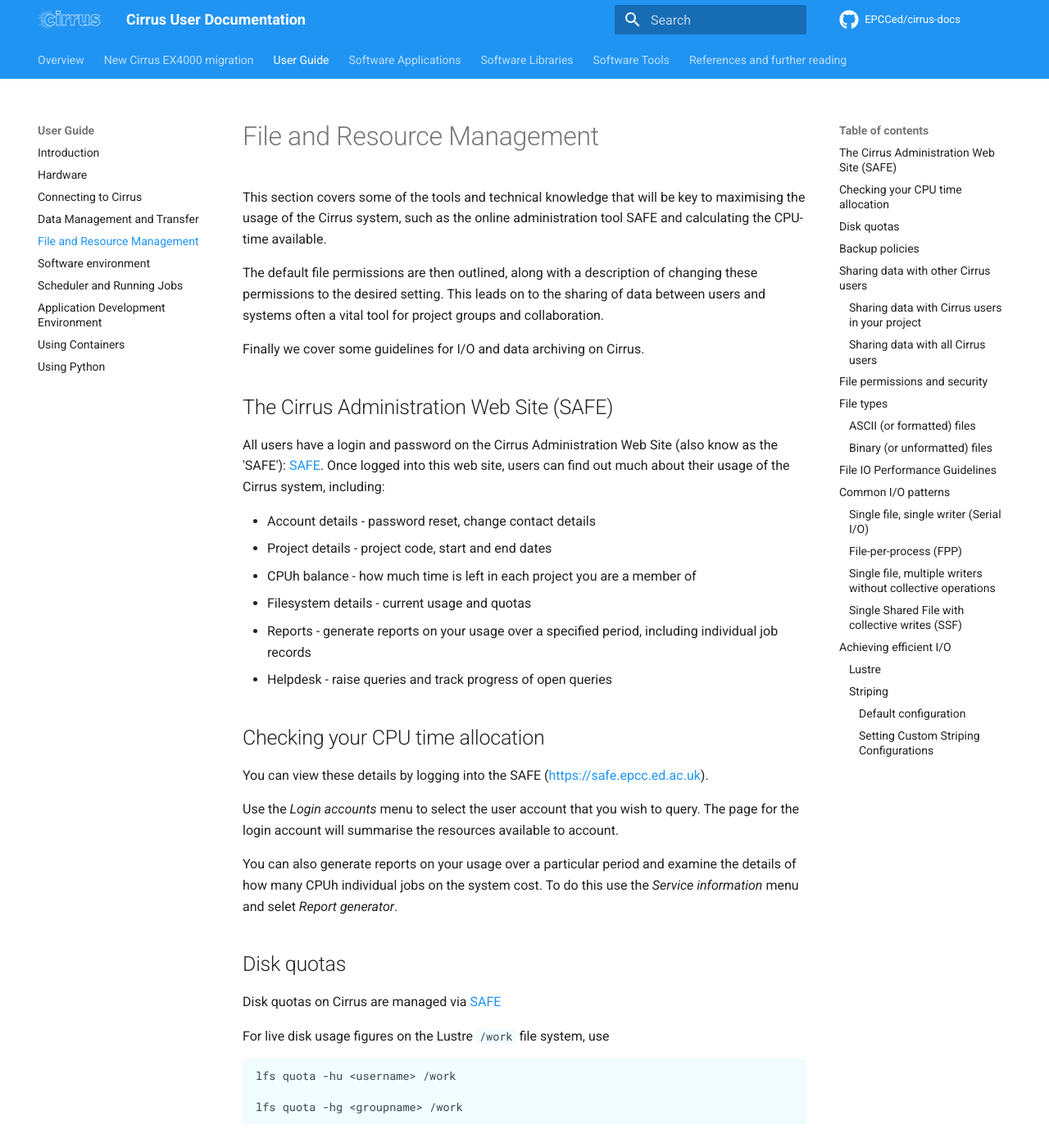
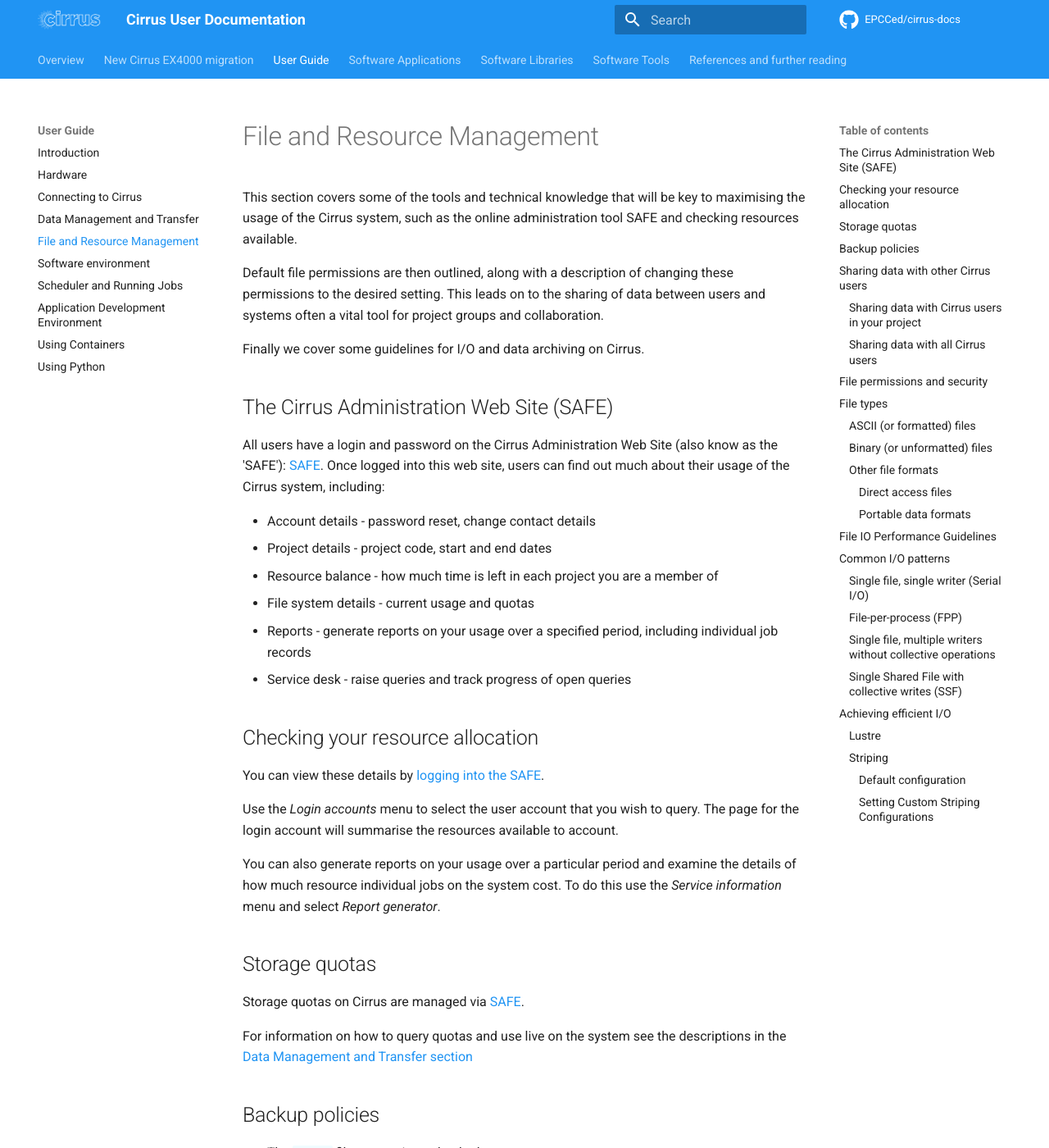
Before and after one commit to EPCCed/cirrus-docs, an MkDocs documentation site: the page built from docs/user-guide/resource_management.md, in a window 1280 px wide and 1400 px high. Shown: the whole window at 82% size. Built offline with MkDocs 1.6.1 and Material for MkDocs 9.7.7, drawn with Linux system fonts in a browser that asks for light colours; comment, search, counter and statistics services are not loaded; some of the changed text lies outside the part shown.

Commit message:
Updates resource section

```diff
--- a/docs/user-guide/resource_management.md
+++ b/docs/user-guide/resource_management.md
@@ -2,9 +2,9 @@
 
 This section covers some of the tools and technical knowledge that will
 be key to maximising the usage of the Cirrus system, such as the online
-administration tool SAFE and calculating the CPU-time available.
+administration tool SAFE and checking resources available.
 
-The default file permissions are then outlined, along with a description
+Default file permissions are then outlined, along with a description
 of changing these permissions to the desired setting. This leads on to
 the sharing of data between users and systems often a vital tool for
 project groups and collaboration.
@@ -20,44 +20,37 @@
 
 - Account details - password reset, change contact details
 - Project details - project code, start and end dates
-- CPUh balance - how much time is left in each project you are a member
+- Resource balance - how much time is left in each project you are a member
   of
-- Filesystem details - current usage and quotas
+- File system details - current usage and quotas
 - Reports - generate reports on your usage over a specified period,
   including individual job records
-- Helpdesk - raise queries and track progress of open queries
+- Service desk - raise queries and track progress of open queries
 
-## Checking your CPU time allocation
+## Checking your resource allocation
 
-You can view these details by logging into the SAFE
-(<https://safe.epcc.ed.ac.uk>).
+You can view these details by [logging into the SAFE](https://safe.epcc.ed.ac.uk).
 
 Use the *Login accounts* menu to select the user account that you wish
 to query. The page for the login account will summarise the resources
 available to account.
 
 You can also generate reports on your usage over a particular period and
-examine the details of how many CPUh individual jobs on the
-system cost. To do this use the *Service information* menu and selet
+examine the details of how much resource individual jobs on the
+system cost. To do this use the *Service information* menu and select
 *Report generator*.
 
-## Disk quotas
+## Storage quotas
 
-Disk quotas on Cirrus are managed via [SAFE](https://safe.epcc.ed.ac.uk)
+Storage quotas on Cirrus are managed via [SAFE](https://safe.epcc.ed.ac.uk).
 
-For live disk usage figures on the Lustre `/work` file system, use
-
-    lfs quota -hu <username> /work
-
-    lfs quota -hg <groupname> /work
+For information on how to query quotas and use live on the system see the
+descriptions in the [Data Management and Transfer section](data.md)
 
 ## Backup policies
 
-The `/home` file system is not backed up.
-
-The `/work` file system is not backed up.
-
-The solid-state storage `/scratch/space1` file system is not backed up.
+- The `/home` file system is not backed up.
+- The `/work` file system is not backed up.
 
 We strongly advise that you keep copies of any critical data on on an
 alternative system that is fully backed up.
```
Also changed, not shown: other parts of docs/user-guide/resource_management.md (+8 -6 lines).
